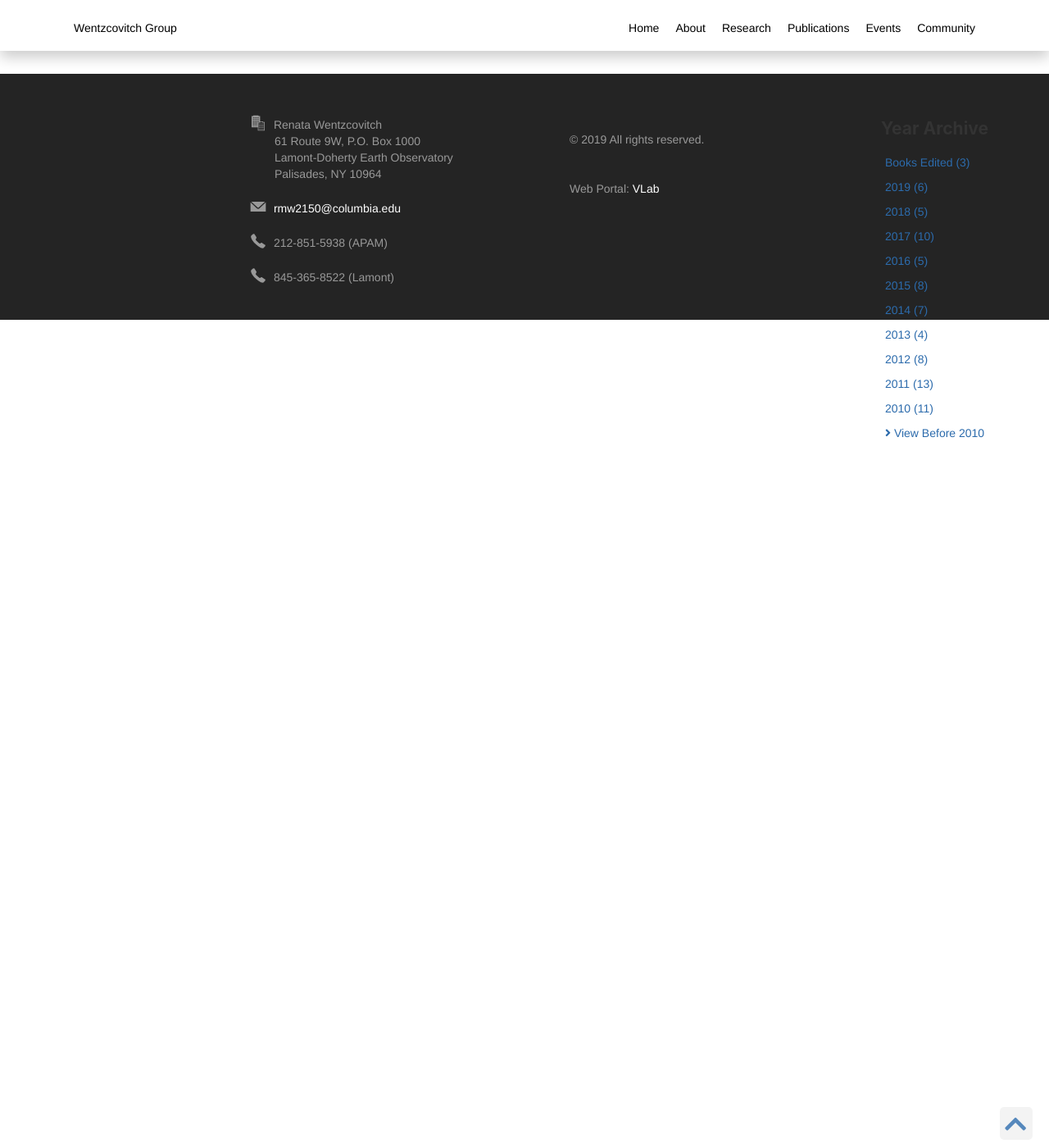
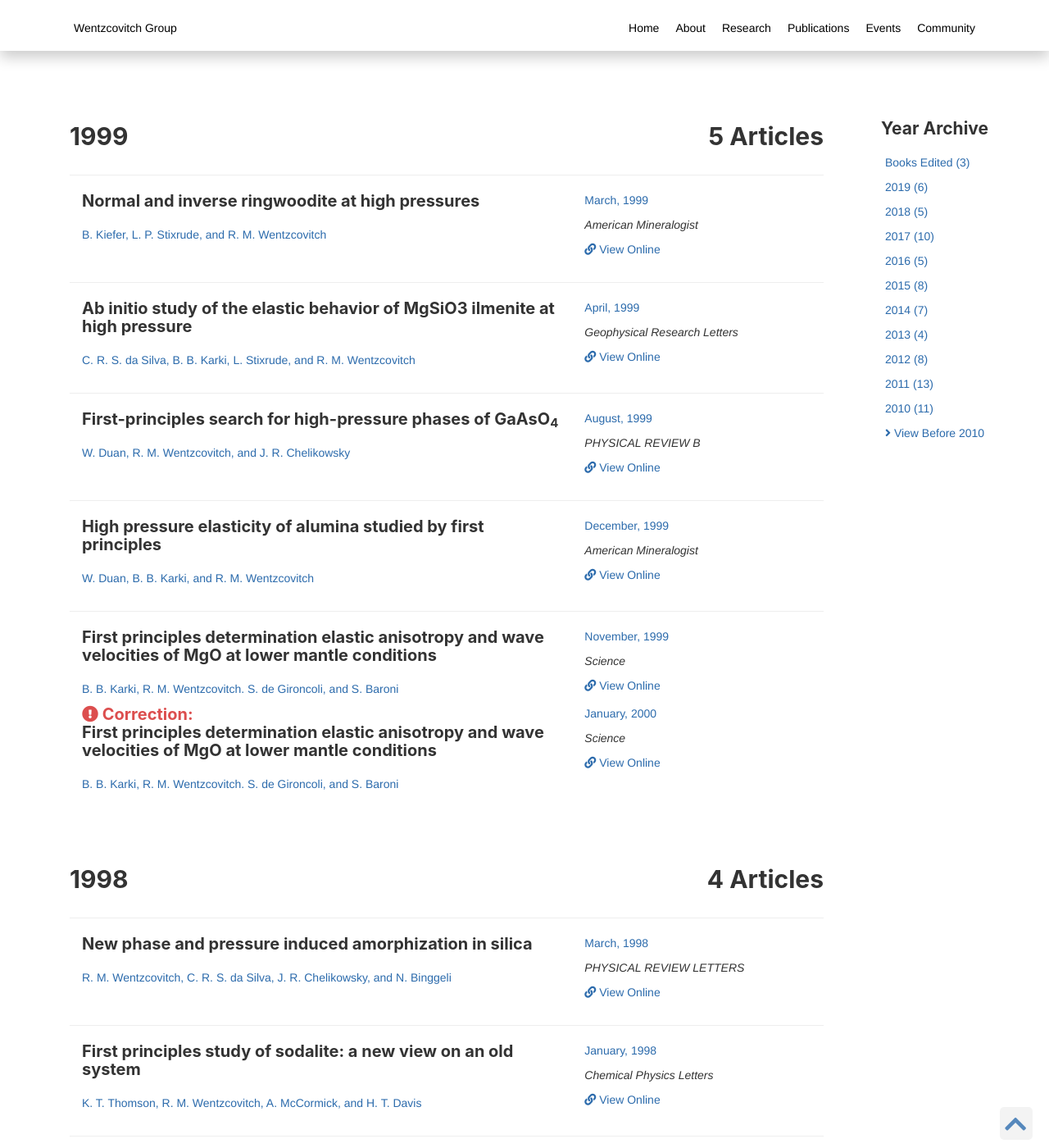
Before and after one commit to mineralcloud/mineralcloud.github.io, a Jekyll site: the page built from publications/index.html, in a window 1280 px wide and 1400 px high, scrolled down 23647 px. Shown: the whole window at 82% size. Built offline with Jekyll 4.4.1, drawn with Linux system fonts in a browser that asks for light colours; formulas are drawn with MathJax 3; before the commit the page ends 24037 px from its top, so only the background shows below that; some of the changed text lies outside the part shown.

Commit message:
publication - 1997

```diff
--- a/_data/publications.yaml
+++ b/_data/publications.yaml
@@ -1271,6 +1271,122 @@
     doi: https://doi.org/10.1103/PhysRevLett.85.3728
     online_url: https://journals.aps.org/prl/abstract/10.1103/PhysRevLett.85.3728
 
+
+- year: 1999
+  publications_this_year:
+
+  - title: Normal and inverse ringwoodite at high pressures
+    yyyy-mm-dd: 1999-03-01
+    author: B. Kiefer, L. P. Stixrude, and R. M. Wentzcovitch
+    journal: American Mineralogist
+    pdf_url:
+    doi:  https://doi.org/10.2138/am-1999-0311
+    online_url: https://www.degruyter.com/view/j/ammin.1999.84.issue-3/am-1999-0311/am-1999-0311.xml
+
+
+  - title: Ab initio study of the elastic behavior of MgSiO3 ilmenite at high pressure
+    yyyy-mm-dd: 01 April 1999
+    author: C. R. S. da Silva, B. B. Karki, L. Stixrude, and R. M. Wentzcovitch
+    journal: Geophysical Research Letters
+    pdf_url:
+    doi: https://doi.org/10.1029/1999GL900149
+    online_url: https://agupubs.onlinelibrary.wiley.com/doi/abs/10.1029/1999GL900149
+
+  - title: First-principles search for high-pressure phases of GaAsO<sub>4</sub>
+    yyyy-mm-dd: 1 August 1999
+    author: W. Duan, R. M. Wentzcovitch, and J. R. Chelikowsky
+    journal: PHYSICAL REVIEW B
+    pdf_url:
+    doi: https://doi.org/10.1103/PhysRevB.60.3751
+    online_url: https://journals.aps.org/prb/abstract/10.1103/PhysRevB.60.3751
+
+
+  - title: High pressure elasticity of alumina studied by first principles
+    yyyy-mm-dd: 1999-12-01
+    author: W. Duan, B. B. Karki, and R. M. Wentzcovitch
+    journal: American Mineralogist
+    pdf_url:
+    doi: https://doi.org/10.2138/am-1999-11-1225
+    online_url: https://pubs.geoscienceworld.org/msa/ammin/article-abstract/84/11-12/1961/43639/high-pressure-elasticity-of-alumina-studied-by?redirectedFrom=fulltext
+
+  - title: First principles determination elastic anisotropy and wave velocities of MgO at lower mantle conditions
+    yyyy-mm-dd: 1999-11-26
+    author: B. B. Karki, R. M. Wentzcovitch. S. de Gironcoli, and S. Baroni
+    journal: Science
+    pdf_url:
+    doi: https://doi.org/10.1126/science.286.5445.1705
+    online_url: https://science.sciencemag.org/content/286/5445/1705
+    more:
+      type: Correction
+      yyyy-mm-dd: 2000-01-07
+      journal: Science
+      doi: https://doi.org/10.1126/science.287.5450.41f
+      online_url: https://science.sciencemag.org/content/287/5450/41.6
+
+- year: 1998
+  publications_this_year:
+
+  - title: New phase and pressure induced amorphization in silica
+    yyyy-mm-dd: 9 March 1998
+    author: R. M. Wentzcovitch, C. R. S. da Silva, J. R. Chelikowsky, and N. Binggeli
+    journal: PHYSICAL REVIEW LETTERS
+    pdf_url:
+    doi: https://doi.org/10.1103/PhysRevLett.80.2149
+    online_url: https://journals.aps.org/prl/abstract/10.1103/PhysRevLett.80.2149
+
+  - title: "First principles study of sodalite: a new view on an old system"
+    yyyy-mm-dd: 30 January 1998
+    author: K. T. Thomson, R. M. Wentzcovitch, A. McCormick, and H. T. Davis
+    journal: Chemical Physics Letters
+    pdf_url:
+    doi: https://doi.org/10.1016/S0009-2614(97)01342-0
+    online_url: https://www.sciencedirect.com/science/article/abs/pii/S0009261497013420
+
+
+  - title: High pressure elastic anisotropy of MgSiO<sub>3</sub>-perovskite and geophysical implications
+    yyyy-mm-dd: 15 December 1998
+    author: R. M. Wentzcovitch, B. B. Karki, S. I. Karato, and C. R. S. da Silva
+    journal: Earth and Planetary Science Letters
+    pdf_url:
+    doi: https://doi.org/10.1016/S0012-821X(98)00230-1
+    online_url: https://www.sciencedirect.com/science/article/pii/S0012821X98002301
+
+  - title: Optical transitions in ruby across the corundum to Rh<sub>2</sub>O<sub>3</sub> phase transformation
+    yyyy-mm-dd: 12 October 1998
+    author: W. Duan, G. Paiva, R. M. Wentzcovitch, and A. Fazzio
+    journal: PHYSICAL REVIEW LETTERS
+    pdf_url:
+    doi: https://doi.org/10.1103/PhysRevLett.81.3267
+    online_url: https://journals.aps.org/prl/abstract/10.1103/PhysRevLett.81.3267
+
+- year: 1997
+  publications_this_year:
+
+  - title: "Crystal chemistry of forsterite: a first principles study"
+    yyyy-mm-dd: 1997-07-01
+    author: R. M. Wentzcovitch and L. P. Stixrude
+    journal: American Mineralogist
+    pdf_url:
+    doi: https://doi.org/10.2138/am-1997-7-802
+    online_url: https://www.degruyter.com/view/j/ammin.1997.82.issue-7-8/am-1997-7-802/am-1997-7-802.xml
+
+  # - title: First principles investigation of the A7 to simple cubic transformation in As
+  #   yyyy-mm-dd:
+  #   author: C. R. S. da Silva and R. M. Wentzcovitch
+  #   journal:
+  #   pdf_url:
+  #   doi:
+  #   online_url: https://www.sciencedirect.com/science/article/pii/S0927025697000050
+
+
+  # - title:
+  #   yyyy-mm-dd:
+  #   author:
+  #   journal:
+  #   pdf_url:
+  #   doi:
+  #   online_url:
+
   # - title:
   #   yyyy-mm-dd:
   #   author:
@@ -1287,3 +1403,20 @@
   #   pdf_url:
   #   doi:
   #   online_url:
+
+  # - title:
+  #   yyyy-mm-dd:
+  #   author:
+  #   journal:
+  #   pdf_url:
+  #   doi:
+  #   online_url:
+
+
+  # - title:
+  #   yyyy-mm-dd:
+  #   author:
+  #   journal:
+  #   pdf_url:
+  #   doi:
+  #   online_url:
```
